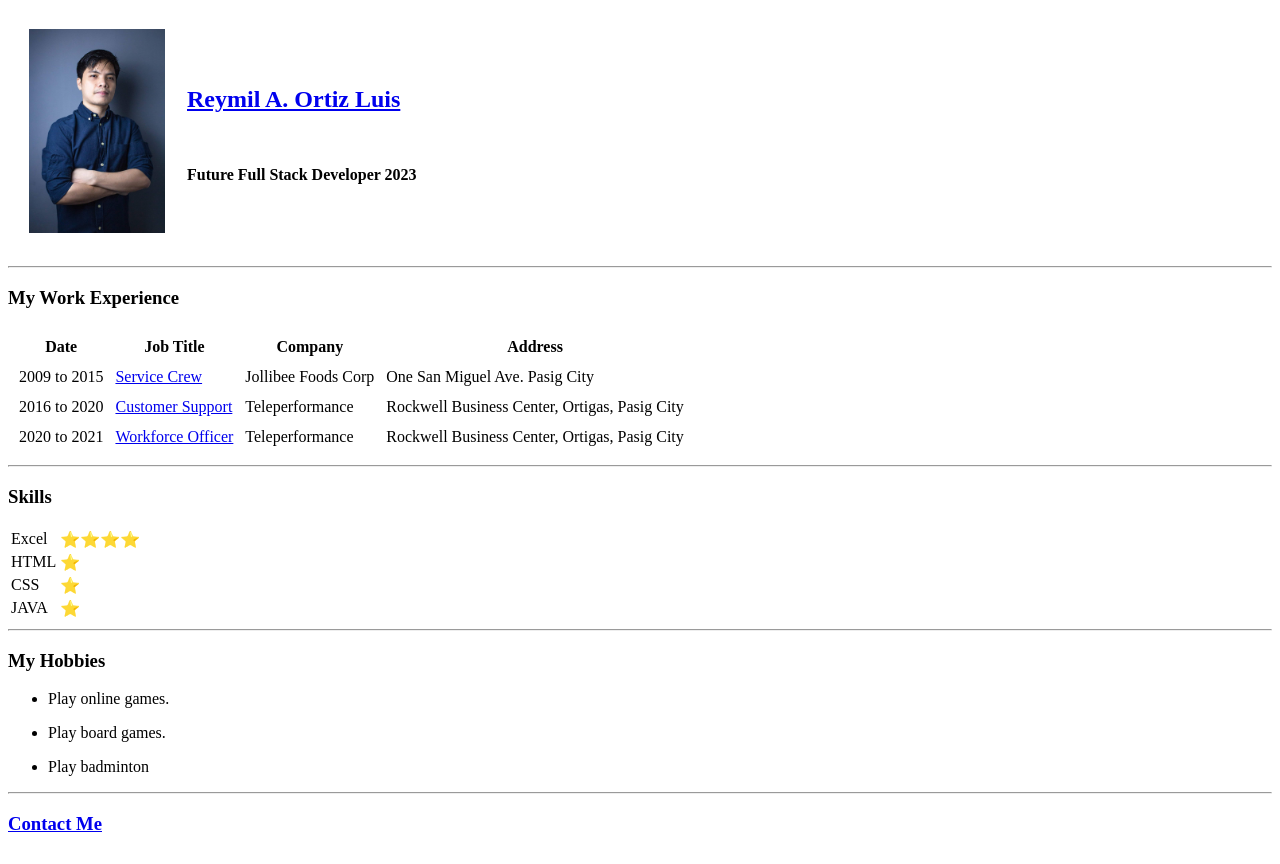
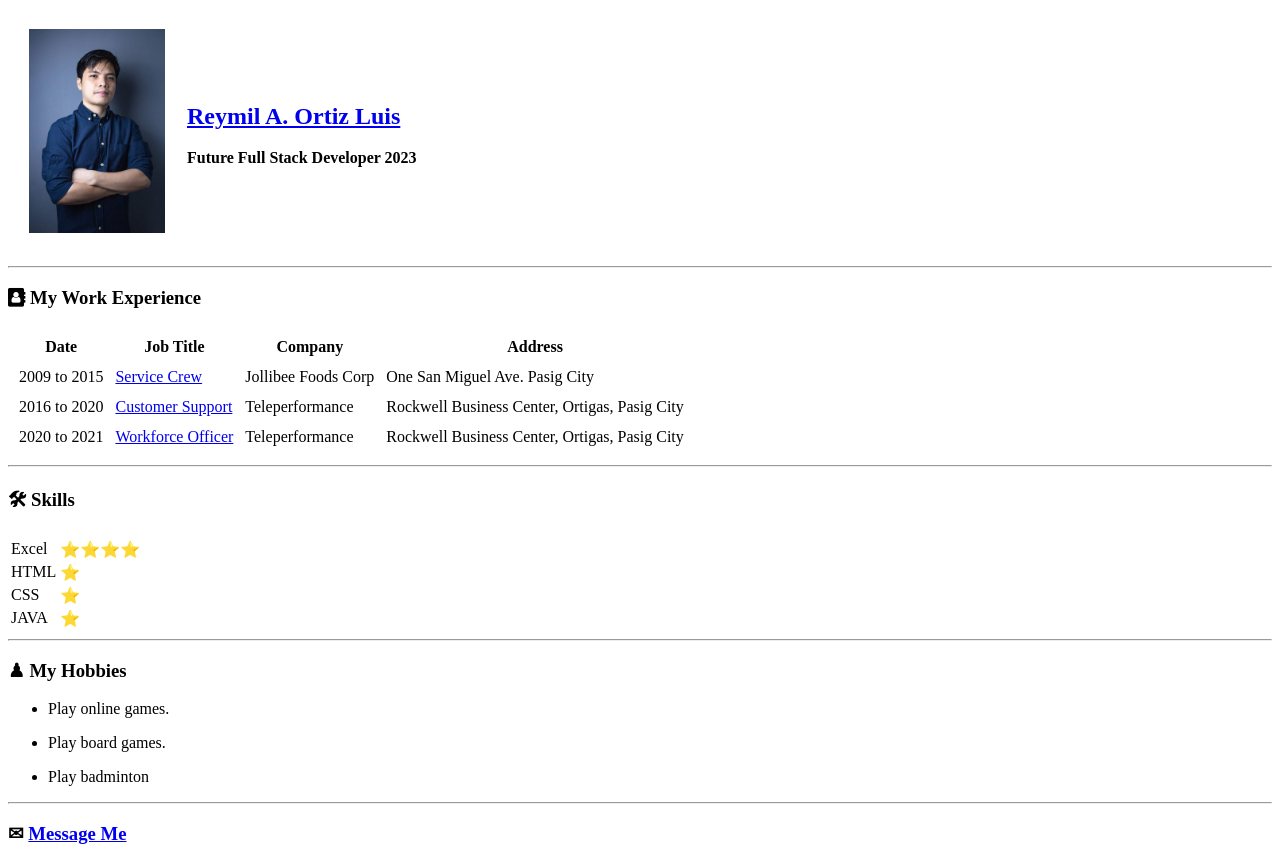
Before and after one commit to ortizluis15/cv, a plain HTML site: page index.html in a window 1280 px wide. Drawn offline with Linux system fonts and the light colour scheme.

Commit message:
Update index.html

```diff
--- a/index.html
+++ b/index.html
@@ -4,18 +4,21 @@
     <meta charset="UTF-8">
     <meta http-equiv="X-UA-Compatible" content="IE=edge">
     <meta name="viewport" content="width=device-width, initial-scale=1.0">
+    <link rel="stylesheet" href="https://cdnjs.cloudflare.com/ajax/libs/font-awesome/4.7.0/css/font-awesome.min.css">
+    <link rel="stylesheet" href="css\css\css\styles.css">
     <title>Reymil's Personal Site</title>
+
 </head>
 <body>
     <table cellspacing="20" >
         <tr>
             <td> <img src="Reymil Pic.jpeg" alt="Perymil's Profile Pic" width="136" height="204"> </td>
-            <td> <h2> <a href="https://www.facebook.com/reymil.ortizluis"> Reymil A. Ortiz Luis </a> </h2> <br>
+            <td> <h2> <a href="https://www.facebook.com/reymil.ortizluis"> Reymil A. Ortiz Luis </a> </h2>
             <p> <strong>Future Full Stack Developer 2023</strong></p> </td>
         </tr>
     </table>
 <hr>
-    <h3> My Work Experience </h3>
+    <h3><i class="fa fa-address-book"></i> My Work Experience</h3>
     <TABLE cellspacing="10" >
         <thead>
             <tr>
@@ -45,7 +48,7 @@
         </tr>
     </TABLE>
 <hr>
-<h3> Skills </h3>
+<h3>🛠 Skills </h3>
 <table>
 <tr>
     <td> Excel </td>
@@ -66,14 +69,14 @@
 </table>
 
 <hr>
-    <h3> My Hobbies </h3>
+    <h3>&#9823 My Hobbies </h3>
     <ul>
         <p><li>Play online games.</li></p>
         <p><li>Play board games.</li></p>
         <p><li>Play badminton</li></p>
     </ul>
 <hr>
-    <h3> <a href="contact-me.html"> Contact Me</a> </h3>
+    <h3>&#x2709  <a href="contact-me.html"> Message Me</a></h3>
 
 </body>
 </html>
```
